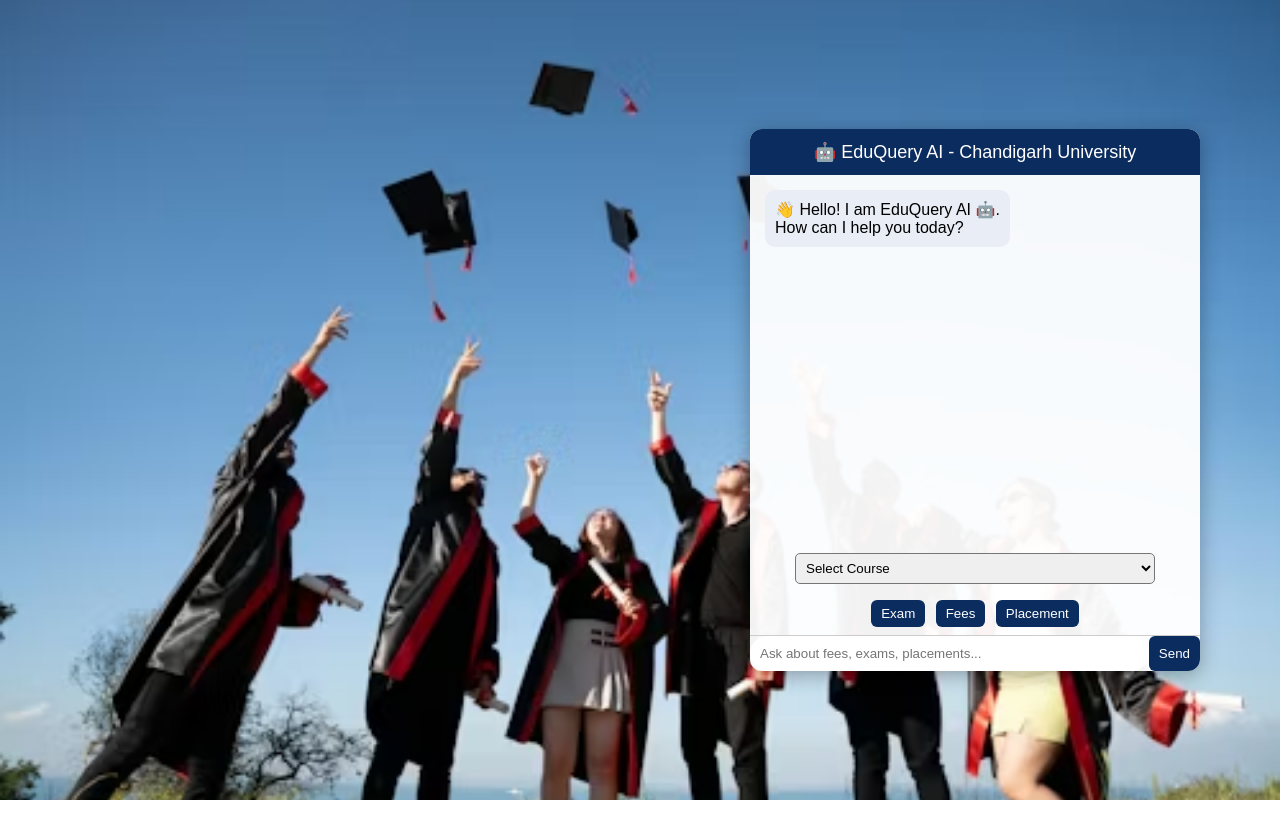
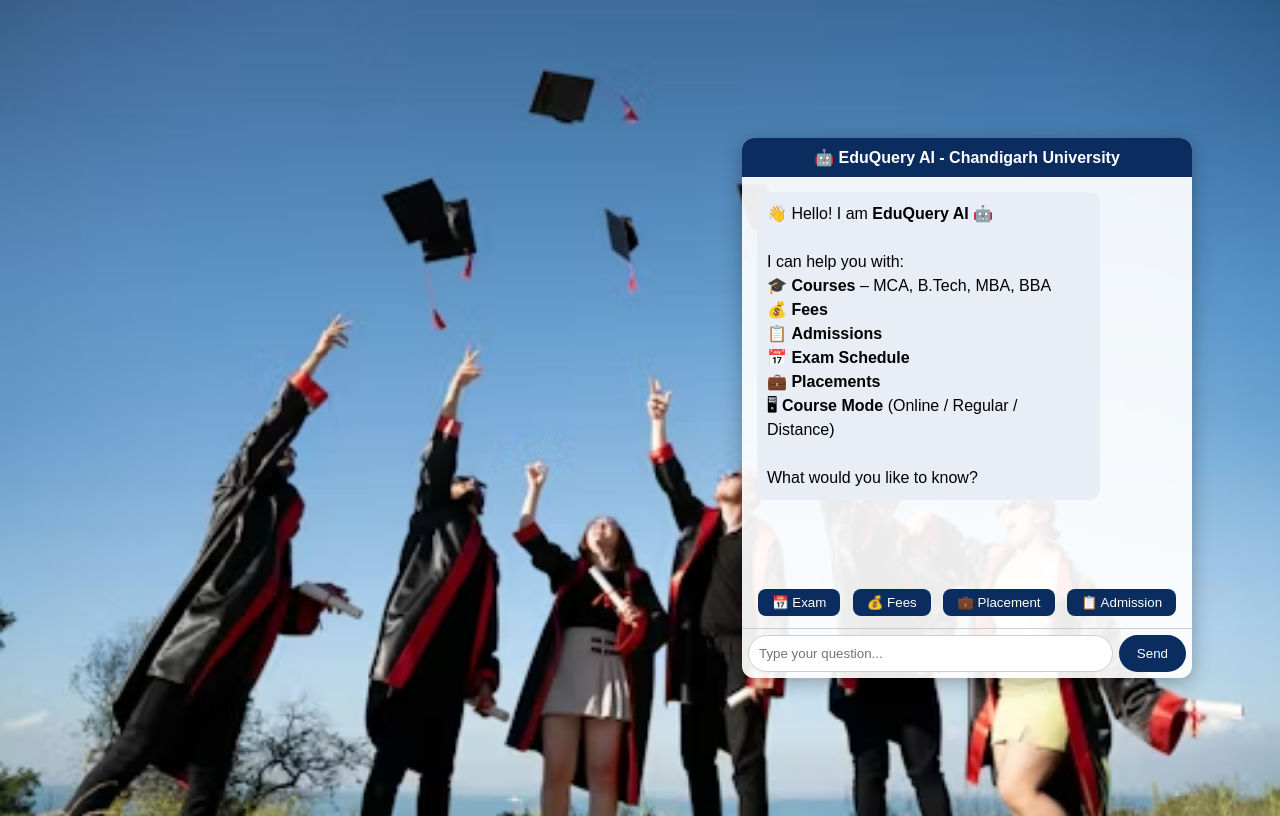
Before and after one commit to Prangyaparimita/EduQuery-AI-Chatbot, a Flask app: page / in a window 1280 px wide. Run offline with Flask 3, Linux system fonts and the light colour scheme.

Commit message:
Update index.html

```diff
--- a/templates/index.html
+++ b/templates/index.html
@@ -2,9 +2,6 @@
 <html>
 <head>
 <title>EduQuery AI</title>
-
-<!-- ✅ MOBILE RESPONSIVE -->
-<meta name="viewport" content="width=device-width, initial-scale=1.0">
 
 <style>
 body {
@@ -12,56 +9,42 @@ body {
     background: url("{{ url_for('static', filename='bg.jpg') }}") no-repeat center;
     background-size: cover;
     display: flex;
-    justify-content: flex-end; /* 💻 Right side */
+    justify-content: flex-end;
     padding-right: 80px;
     align-items: center;
     height: 100vh;
-    margin: 0;
 }
 
-/* 📱 MOBILE VIEW */
-@media (max-width: 768px) {
-    body {
-        justify-content: center; /* Center on mobile */
-        padding-right: 0;
-    }
-}
-
-/* CHAT CONTAINER */
 .chat-container {
-    width: 90%;
-    max-width: 450px;
-    background: rgba(255,255,255,0.95);
+    width: 450px;
+    background: rgba(255,255,255,0.92);
     border-radius: 12px;
     box-shadow: 0 4px 20px rgba(0,0,0,0.3);
     overflow: hidden;
 }
 
-/* HEADER */
 .header {
     background: #0b2c5f;
     color: white;
-    padding: 12px;
+    padding: 10px;
     text-align: center;
-    font-size: 18px;
+    font-weight: bold;
 }
 
-/* CHAT BOX */
 .chat-box {
-    height: 350px;
+    height: 380px;
     padding: 10px;
     overflow-y: auto;
     display: flex;
     flex-direction: column;
 }
 
-/* MESSAGES */
 .message {
     padding: 10px;
     margin: 5px;
     border-radius: 10px;
     max-width: 75%;
-    word-wrap: break-word;
+    line-height: 1.5;
 }
 
 .user {
@@ -75,64 +58,48 @@ body {
     align-self: flex-start;
 }
 
-/* INPUT AREA */
 .input-area {
     display: flex;
     border-top: 1px solid #ccc;
+    padding: 6px;
+    gap: 6px;
 }
 
-input {
+.input-area input {
     flex: 1;
     padding: 10px;
-    border: none;
+    border: 1px solid #ccc;
     border-radius: 20px;
     outline: none;
 }
 
-/* BUTTON */
-button {
+.input-area button {
     background: #0b2c5f;
     color: white;
     border: none;
-    padding: 10px;
+    padding: 10px 18px;
+    border-radius: 20px;
     cursor: pointer;
-    border-radius: 6px;
 }
 
-/* QUICK BUTTONS */
 .quick-btns {
-    padding: 5px;
+    padding: 8px;
     text-align: center;
 }
 
 .quick-btns button {
-    margin: 3px;
-    padding: 6px 10px;
+    margin: 4px;
+    padding: 6px 14px;
+    border-radius: 8px;
+    background: #0b2c5f;
+    color: white;
+    border: none;
+    cursor: pointer;
 }
 
-/* DROPDOWN */
-select {
-    margin: 8px;
-    padding: 6px;
-    border-radius: 5px;
-    width: 80%;
-}
-
-/* TYPING */
 .typing {
     font-style: italic;
     color: gray;
-}
-
-/* SMALL MOBILE IMPROVEMENTS */
-@media (max-width: 500px) {
-    .chat-box {
-        height: 300px;
-    }
-
-    .header {
-        font-size: 16px;
-    }
 }
 </style>
 
@@ -148,26 +115,16 @@ select {
 
     <div id="chatBox" class="chat-box"></div>
 
-<!-- COURSE DROPDOWN -->
-<div style="text-align:center;">
-    <select id="courseSelect">
-        <option value="">Select Course</option>
-        <option value="mca">MCA</option>
-        <option value="btech">B.Tech</option>
-        <option value="mba">MBA</option>
-        <option value="bba">BBA</option>
-    </select>
-</div>
-
     <!-- QUICK BUTTONS -->
     <div class="quick-btns">
-    <button onclick="quick('exam')">Exam</button>
-    <button onclick="quick('fee')">Fees</button>
-    <button onclick="quick('placement')">Placement</button>
+        <button onclick="quick('exam')">📅 Exam</button>
+        <button onclick="quick('fees')">💰 Fees</button>
+        <button onclick="quick('placement')">💼 Placement</button>
+        <button onclick="quick('admission')">📋 Admission</button>
     </div>
 
     <div class="input-area">
-    <input type="text" id="userInput" placeholder="Ask about fees, exams, placements...">
+        <input type="text" id="userInput" placeholder="Type your question...">
         <button onclick="sendMessage()">Send</button>
     </div>
 
@@ -177,29 +134,32 @@ select {
 
 let chatBox = document.getElementById("chatBox");
 
-// GREETING
+// GREETING ON LOAD
 window.onload = function() {
     chatBox.innerHTML = `
     <div class='message bot'>
-    👋 Hello! I am EduQuery AI 🤖.<br>
-    How can I help you today?
+        👋 Hello! I am <b>EduQuery AI</b> 🤖<br><br>
+        I can help you with:<br>
+        🎓 <b>Courses</b> – MCA, B.Tech, MBA, BBA<br>
+        💰 <b>Fees</b><br>
+        📋 <b>Admissions</b><br>
+        📅 <b>Exam Schedule</b><br>
+        💼 <b>Placements</b><br>
+        🖥 <b>Course Mode</b> (Online / Regular / Distance)<br><br>
+        What would you like to know?
     </div>`;
 };
 
-function quick(text){
+// QUICK BUTTON
+function quick(text) {
     document.getElementById("userInput").value = text;
     sendMessage();
 }
 
+// SEND MESSAGE
 function sendMessage() {
-    let input = document.getElementById("userInput").value;
-    let course = document.getElementById("courseSelect").value;
-
-    if(input.trim()=="") return;
-
-    if(course && !input.includes(course)){
-        input = input + " " + course;
-    }
+    let input = document.getElementById("userInput").value.trim();
+    if (input === "") return;
 
     chatBox.innerHTML += `<div class='message user'>${input}</div>`;
 
@@ -207,49 +167,63 @@ function sendMessage() {
     typing.className = "message bot typing";
     typing.innerText = "Typing...";
     chatBox.appendChild(typing);
+    chatBox.scrollTop = chatBox.scrollHeight;
 
     fetch("/chat", {
-        method:"POST",
-        headers:{"Content-Type":"application/json"},
-        body:JSON.stringify({message:input})
+        method: "POST",
+        headers: { "Content-Type": "application/json" },
+        body: JSON.stringify({ message: input })
     })
-    .then(res=>res.json())
-    .then(data=>{
+    .then(res => res.json())
+    .then(data => {
         typing.remove();
 
-        setTimeout(()=>{
-            let response = data.response;
+        setTimeout(() => {
+            let raw = data.response;
+            let hasCallback = raw.includes("##CALLBACK##");
+            let cleanResponse = raw.replace("##CALLBACK##", "");
 
-            let botMsg = `<div class='message bot'>${response}`;
+            let botDiv = document.createElement("div");
+            botDiv.className = "message bot";
+            botDiv.innerHTML = cleanResponse;
 
-            if(response.includes("learning")){
-                botMsg += `
-                <br><br>
-                <button onclick="connect()">📲 Request Callback</button>
-                `;
+            if (hasCallback) {
+                let br = document.createElement("br");
+                let btn = document.createElement("button");
+                btn.innerText = "📲 Request Callback";
+                btn.style.cssText = "margin-top:10px; padding:7px 14px; background:#0b2c5f; color:white; border:none; border-radius:8px; cursor:pointer;";
+                btn.onclick = function() {
+                    btn.disabled = true;
+                    btn.innerText = "✅ Request Sent";
+                    let confirm = document.createElement("div");
+                    confirm.className = "message bot";
+                    confirm.innerHTML = "📲 Your request has been received!<br>Our support team will contact you shortly. 😊";
+                    chatBox.appendChild(confirm);
+                    chatBox.scrollTop = chatBox.scrollHeight;
+                };
+                botDiv.appendChild(br);
+                botDiv.appendChild(btn);
             }
 
-            botMsg += `</div>`;
-
-            chatBox.innerHTML += botMsg;
+            chatBox.appendChild(botDiv);
             chatBox.scrollTop = chatBox.scrollHeight;
-
-        },800);
+        }, 800);
+    })
+    .catch(() => {
+        typing.remove();
+        let errDiv = document.createElement("div");
+        errDiv.className = "message bot";
+        errDiv.innerText = "Something went wrong. Please try again.";
+        chatBox.appendChild(errDiv);
     });
 
-    document.getElementById("userInput").value="";
+    document.getElementById("userInput").value = "";
 }
 
 // ENTER KEY
-document.getElementById("userInput").addEventListener("keypress", function(e){
-    if(e.key==="Enter") sendMessage();
+document.getElementById("userInput").addEventListener("keypress", function(e) {
+    if (e.key === "Enter") sendMessage();
 });
-
-// CALLBACK
-function connect(){
-    chatBox.innerHTML +=
-    "<div class='message bot'>📲 Your request has been received! Our support team will contact you shortly.</div>";
-}
 
 </script>
 
```
Lines whose indentation alone changed are shown as unchanged.
